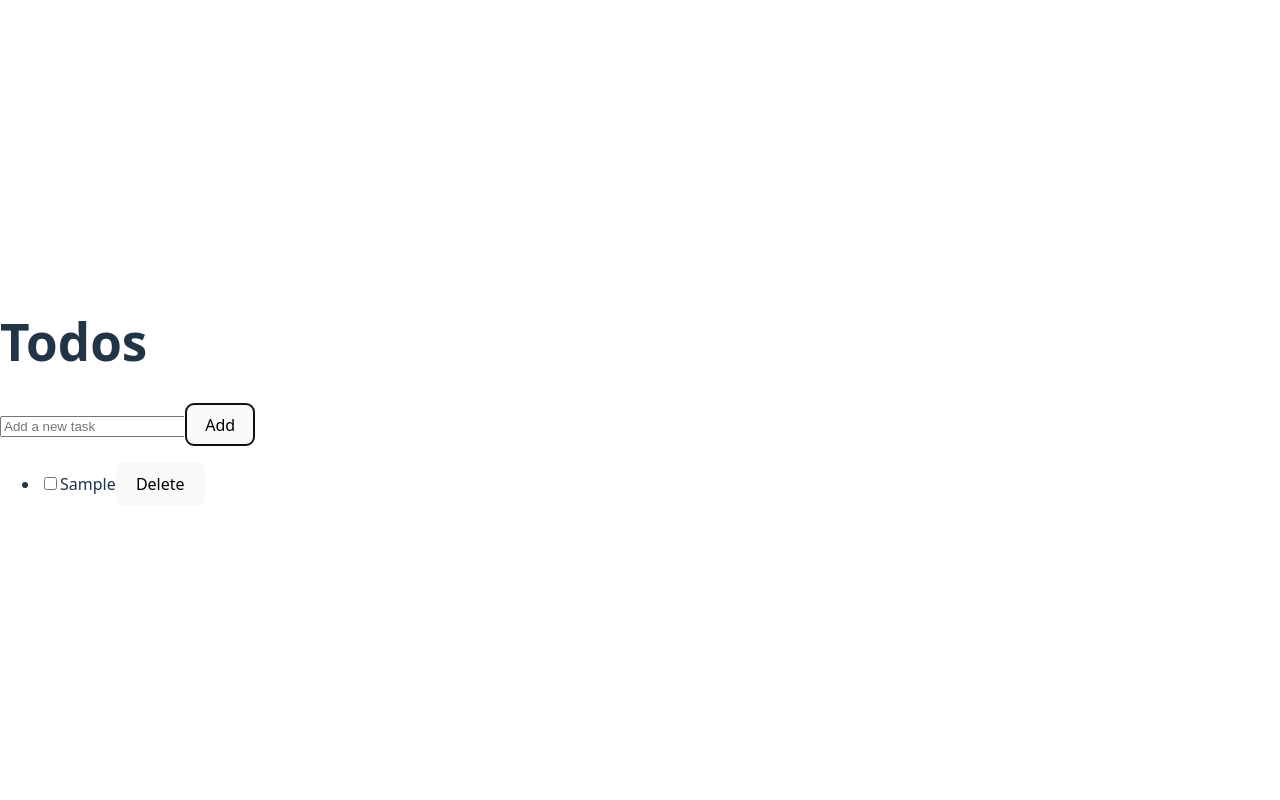
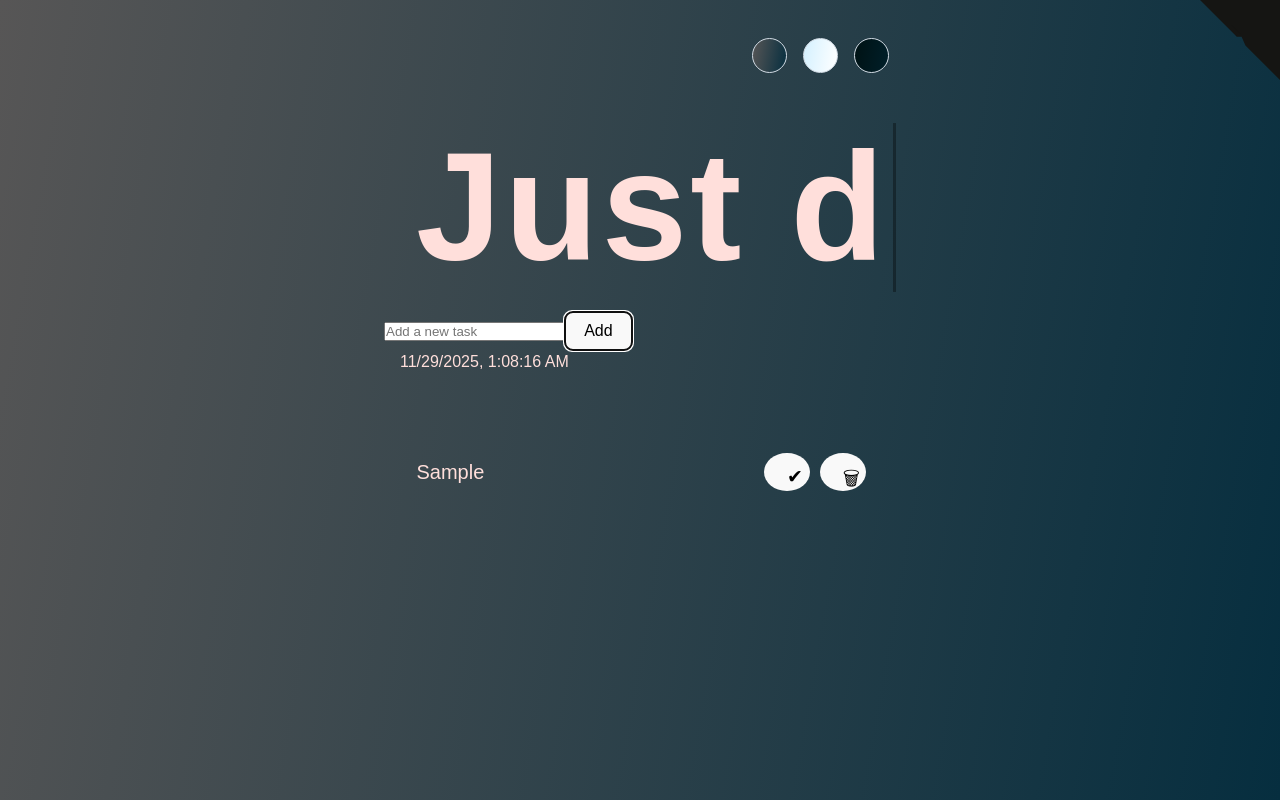
Before and after one commit to rel-exe/appdev1_finals_practical-exam, a React (Vite) app: page /todos in a window 1280 px wide. Both pictures are taken after typing "Sample" into the empty fields and a click on the button "Add". Built offline with nearby package versions, Linux system fonts and the light colour scheme; no server answers.

Commit message:
Added more components

```diff
--- a/src/App.jsx
+++ b/src/App.jsx
@@ -2,6 +2,7 @@ import { BrowserRouter as Router, Routes, Route } from 'react-router-dom';
 import Home from './pages/Home';
 import Login from './pages/Login';
 import Todos from './pages/Todos';
+import "./assets/main.css"
 
 function App() {
   return (
--- /dev/null
+++ b/src/components/DateTime.jsx
@@ -0,0 +1,14 @@
+import { useState, useEffect } from "react";
+
+function DateTime() {
+  const [dateTime, setDateTime] = useState(new Date());
+
+  useEffect(() => {
+    const timer = setInterval(() => setDateTime(new Date()), 1000);
+    return () => clearInterval(timer);
+  }, []);
+
+  return <div id="datetime">{dateTime.toLocaleString()}</div>;
+}
+
+export default DateTime;
--- /dev/null
+++ b/src/components/GithubCorner.jsx
@@ -0,0 +1,16 @@
+import React from "react";
+import "../assets/corner.css";
+
+function GitHubCorner({ url }) {
+  return (
+    <a href={url} className="github-corner" aria-label="View source on GitHub">
+      <svg width="80" height="80" viewBox="0 0 250 250" style={{ fill: "#151513", color: "#fff", position: "absolute", top: 0, border: 0, right: 0 }}>
+        <path d="M0,0 L115,115 L130,115 L142,142 L250,250 L250,0 Z"></path>
+        <path className="octo-arm" d="M128 109c-15-20-30-30-30-30s0 0 0 0c0 0 10 10 30 30z"></path>
+        <path className="octo-body" d="M115 115c-1-1-2-2-3-3 0 0 0 0 0 0 0 0 2 2 3 3z"></path>
+      </svg>
+    </a>
+  );
+}
+
+export default GitHubCorner;
--- /dev/null
+++ b/src/components/ThemeSwitcher.jsx
@@ -0,0 +1,20 @@
+import { useState, useEffect } from "react";
+
+function ThemeSwitcher() {
+  const [theme, setTheme] = useState(localStorage.getItem("savedTheme") || "standard");
+
+  useEffect(() => {
+    document.body.className = theme;
+    localStorage.setItem("savedTheme", theme);
+  }, [theme]);
+
+  return (
+    <div className="flexrow-container">
+      <div className="theme-selector standard-theme" onClick={() => setTheme("standard")}></div>
+      <div className="theme-selector light-theme" onClick={() => setTheme("light")}></div>
+      <div className="theme-selector darker-theme" onClick={() => setTheme("darker")}></div>
+    </div>
+  );
+}
+
+export default ThemeSwitcher;
--- a/src/components/TodoItem.jsx
+++ b/src/components/TodoItem.jsx
@@ -1,25 +1,24 @@
-import { useDispatch } from "react-redux"
-import { updateTodo, deleteTodo } from "../features/todos/todosSlice"
+import { useDispatch } from "react-redux";
+import { updateTodo, deleteTodo } from "../features/todos/todosSlice";
 
-function TodoItem ({ todo }) {
-  const dispatch = useDispatch()
+function TodoItem({ todo }) {
+  const dispatch = useDispatch();
 
   const toggleComplete = () => {
-    dispatch(updateTodo({ ...todo, completed: !todo.completed }))
-  }
+    dispatch(updateTodo({ ...todo, completed: !todo.completed }));
+  };
 
   const handleDelete = () => {
     dispatch(deleteTodo(todo.id));
-  }
-return (
-    <li>
-      <input type="checkbox" checked={todo.completed} onChange={toggleComplete} />
-      <span style={{ textDecoration: todo.completed ? "line-through" : "none" }}>
-        {todo.title}
-      </span>
-      <button onClick={handleDelete}>Delete</button>
-    </li>
-  )
+  };
+
+  return (
+    <div className={`todo ${todo.completed ? "completed" : ""}`}>
+      <li className="todo-item">{todo.title}</li>
+      <button className="check-btn" onClick={toggleComplete}>✔</button>
+      <button className="delete-btn" onClick={handleDelete}>🗑</button>
+    </div>
+  );
 }
 
-export default TodoItem
+export default TodoItem;
--- a/src/components/TodoList.jsx
+++ b/src/components/TodoList.jsx
@@ -1,8 +1,11 @@
+import { useSelector } from "react-redux";
 import TodoItem from "./TodoItem";
 
-function TodoList({ todos }) {
+function TodoList() {
+  const todos = useSelector((state) => state.todos.items);
+
   return (
-    <ul>
+    <ul className="todo-list">
       {todos.map((todo) => (
         <TodoItem key={todo.id} todo={todo} />
       ))}
@@ -10,4 +13,4 @@ function TodoList({ todos }) {
   );
 }
 
-export default TodoList
+export default TodoList;
--- /dev/null
+++ b/src/pages/Theme.jsx
@@ -0,0 +1,9 @@
+export default function ThemeSelector({ theme, changeTheme }) {
+  return (
+    <>
+      <div className="standard-theme theme-selector" onClick={() => changeTheme('standard')}></div>
+      <div className="light-theme theme-selector" onClick={() => changeTheme('light')}></div>
+      <div className="darker-theme theme-selector" onClick={() => changeTheme('darker')}></div>
+    </>
+  );
+}
--- a/src/pages/Todos.jsx
+++ b/src/pages/Todos.jsx
@@ -1,24 +1,23 @@
-import { useEffect } from "react"
-import { useDispatch, useSelector } from "react-redux"
-import { fetchTodos } from "../features/todos/todosSlice"
-import AddTodoForm from "../components/AddTodoForm"
-import TodoList from "../components/TodoList"
+// src/pages/Todos.jsx
+import DateTime from "../components/DateTime";
+import AddTodoForm from "../components/AddTodoForm";
+import TodoList from "../components/TodoList";
+import ThemeSwitcher from "../components/ThemeSwitcher";
+import GitHubCorner from "../components/GithubCorner"
 
-function Todos () {
-    const dispatch = useDispatch()
-    const todos = useSelector(state => state.todos.items)
-
-    useEffect(() => {
-        dispatch(fetchTodos())
-    }, [dispatch])
-
-    return (
-        <div>
-            <h1>Todos</h1>
-            <AddTodoForm />
-            <TodoList todos={todos} />
-        </div>
-    )
+function Todos() {
+  return (
+    <div>
+      <header id="header">
+        <ThemeSwitcher />
+        <GitHubCorner url="https://github.com/Lordwill1/todo-list" />
+        <h1 id="title">Just do it.</h1>
+      </header>
+      <AddTodoForm />
+      <DateTime />
+      <TodoList />
+    </div>
+  );
 }
 
-export default Todos
+export default Todos;
```
